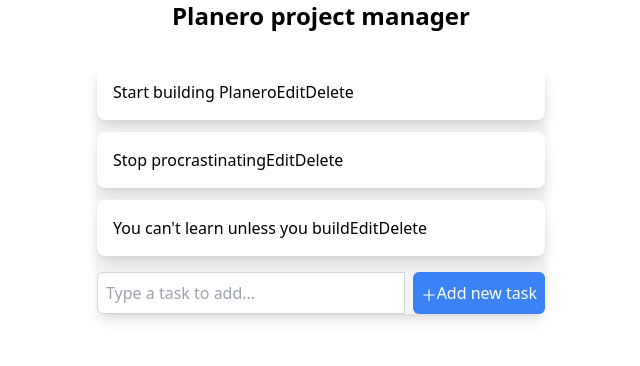
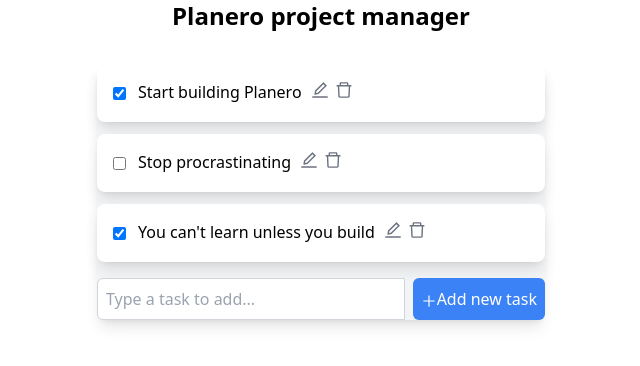
Before and after one commit to raknos13/planero-planner-react, a React (Vite) app: page / in a window 1280 px wide. Shown: the top 366 px of the page, without its empty margins (319-959 px from the left). Built offline with nearby package versions, Linux system fonts and the light colour scheme.

Commit message:
Style individual TodoItems w Tailwind CSS Classes

```diff
--- a/src/components/TodoItem.jsx
+++ b/src/components/TodoItem.jsx
@@ -1,5 +1,10 @@
 import { useState, forwardRef } from "react";
-import { FontAwesomeIcon } from "@fortawesome/react-fontawesome";
+import {
+  AiOutlineEdit,
+  AiOutlineDelete,
+  AiOutlineCheck,
+  AiOutlineClose,
+} from "react-icons/ai";
 
 function TodoItem(
   { task, handleDelete, handleEdit, draggableProps, dragHandleProps },
@@ -19,8 +24,9 @@ function TodoItem(
       ref={ref}
       {...draggableProps}
       {...dragHandleProps}
-      className="bg-white p-4 mb-3 rounded-lg shadow-lg hover:bg-gray-50 cursor-pointer"
+      className="flex items-center justify-start gap-3 bg-white p-4 mb-3 rounded-lg shadow-lg hover:bg-gray-50 cursor-pointer"
     >
+      <input type="checkbox" checked={task.completed} />{" "}
       {isEditing ? (
         <form onSubmit={handleSubmit}>
           <input
@@ -28,18 +34,31 @@ function TodoItem(
             value={editedTitle}
             onChange={(e) => setEditedTitle(e.target.value)}
           />
-          <button type="submit">Save</button>
-          <button onClick={() => setIsEditing(false)}>Cancel</button>
+          <button type="submit">
+            <AiOutlineCheck />
+          </button>
+          <button onClick={() => setIsEditing(false)}>
+            <AiOutlineClose />
+          </button>
         </form>
       ) : (
-        <>
-          {task.title}
-          <button onClick={() => setIsEditing(true)}>
-            <FontAwesomeIcon icon="fa-regular fa-pen-to-square" />
-            Edit
-          </button>
-          <button onClick={() => handleDelete(task.id)}>Delete</button>
-        </>
+        <div className="flex justify-between gap-2">
+          <div>{task.title}</div>
+          <div>
+            <button onClick={() => setIsEditing(true)}>
+              <AiOutlineEdit
+                className="text-gray-500 hover:text-blue-500 cursor-pointer"
+                size={20}
+              />
+            </button>{" "}
+            <button onClick={() => handleDelete(task.id)}>
+              <AiOutlineDelete
+                className="text-gray-500 hover:text-red-500 cursor-pointer"
+                size={20}
+              />
+            </button>
+          </div>
+        </div>
       )}
     </li>
   );
```
